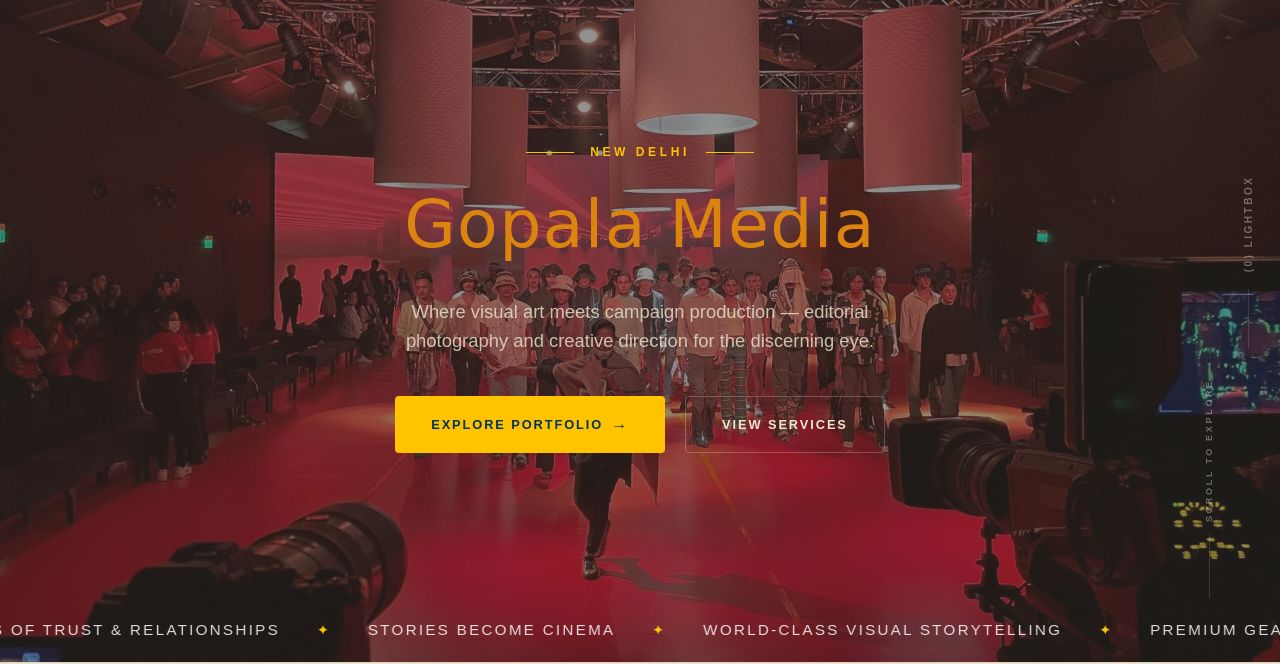
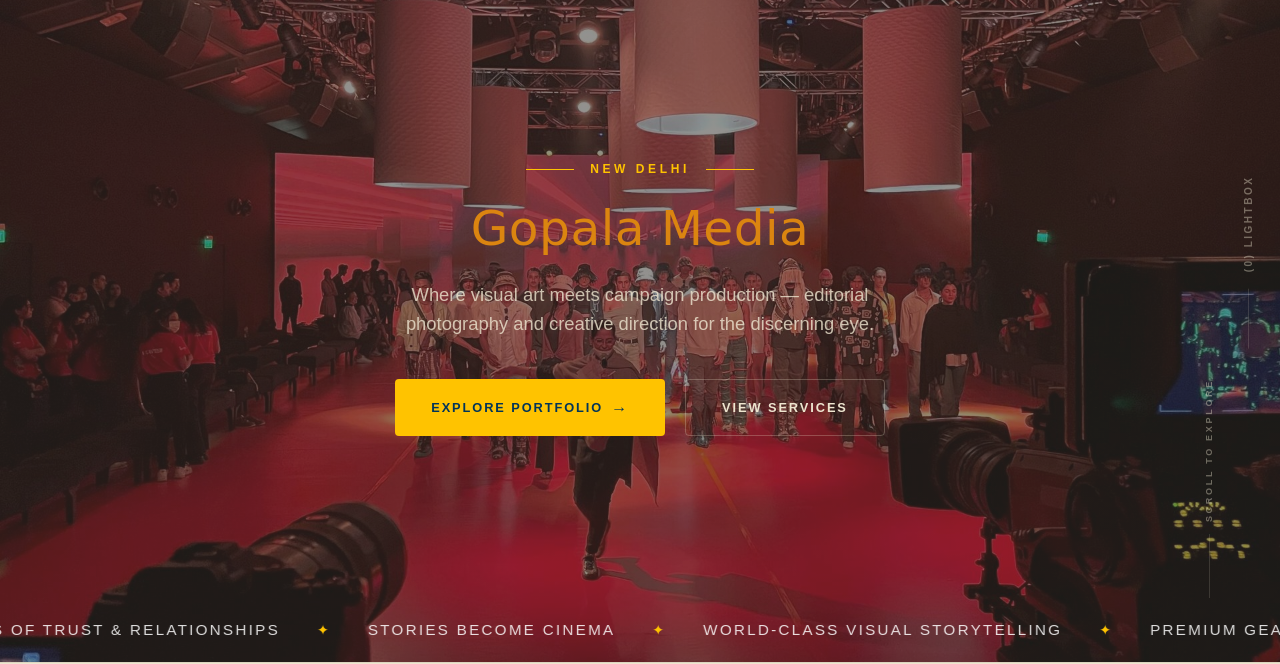
Before and after one commit to LocusPath/gopala-media, a plain HTML site: page index.html in a window 1280 px wide. Shown: the part 138-802 px from the top of the page. Drawn offline with nearby package versions, Linux system fonts and the light colour scheme; a web font is replaced by a local one.

Commit message:
Reduce font size of hero luxury title to make Milkshake font look balanced and elegant

```diff
--- a/assets/css/app-style.css
+++ b/assets/css/app-style.css
@@ -398,12 +398,12 @@
 /* Giant Luxury Typography */
 .hero_luxury_title {
   font-family: 'Milkshake', cursive;
-  font-size: clamp(2.6rem, 5.2vw, 4.6rem);
+  font-size: clamp(1.8rem, 3.8vw, 3.2rem) !important;
   font-weight: 400;
-  line-height: 1.2;
+  line-height: 1.1;
   color: #db8510;
-  letter-spacing: 0.02em;
-  margin: 0 auto 2rem auto;
+  letter-spacing: 0.01em;
+  margin: 0 auto 1.5rem auto;
   text-align: center;
   white-space: nowrap;
   width: 100%;
@@ -413,7 +413,7 @@
   font-style: normal;
   font-family: 'Milkshake', cursive;
   color: #db8510;
-  letter-spacing: 0.02em;
+  letter-spacing: 0.01em;
 }
 
 /* Hero Description */
```
